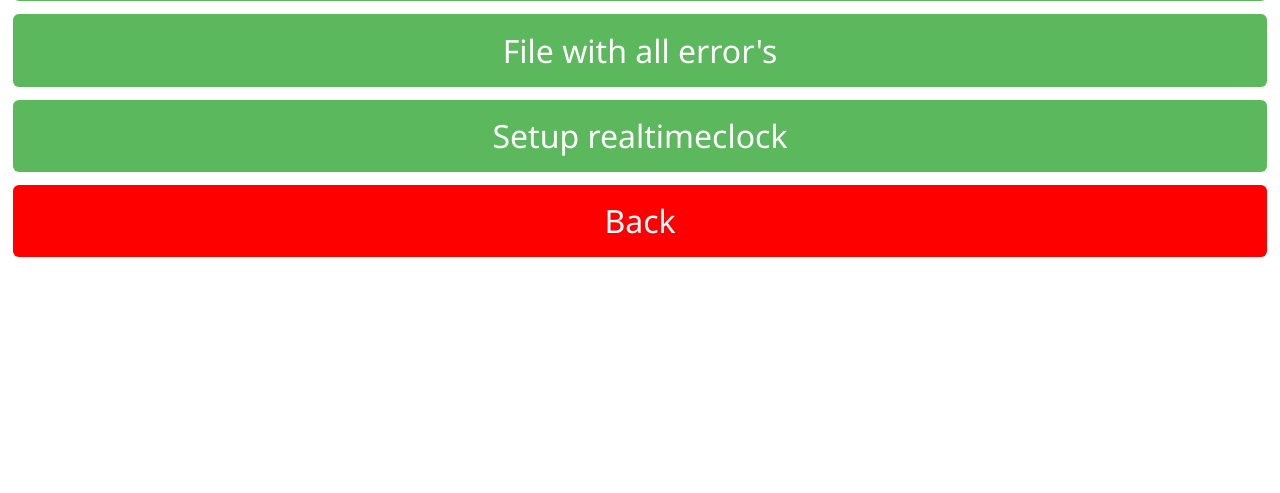
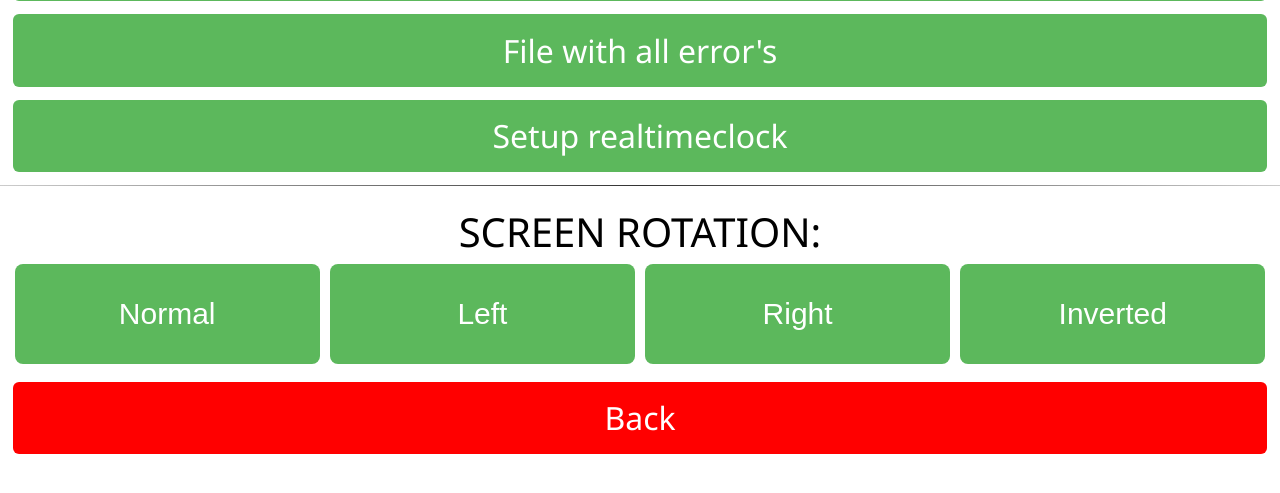
Before and after one commit to ismail424/Digital-Prayer-Time-Flask, a Flask app: page /advanced in a window 1280 px wide. Shown: the part 169-662 px from the top of the page. Run offline with Flask 2, Linux system fonts and the light colour scheme; some libraries are stand-ins or nearby versions.

Commit message:
Added screen rotation

```diff
--- a/app.py
+++ b/app.py
@@ -231,7 +231,6 @@ def delete_file(id):
 
 
 
-
 @app.route( '/translate' )
 def translate():
     translate = get_translation()
@@ -312,6 +311,19 @@ def new_prayertime_salahtimes2(json):
     except Exception as e:
         save_error(e)
 
+@socketio.on('rotate_screen')
+def rotate_screen(json):
+    try:
+        rotation  = str(json["data"])
+        os.system("xrandr -o {}".format(rotation))
+    except Exception as e:
+        print(e)
+        save_error(e)
+
+@app.route( '/get_vaktija_eu' )
+def get_vaktija_eu():
+    return get_all_data_vakitja_eu()
+
 @app.route( '/refresh' )
 def refresh_now():
     refresh()
--- a/error.txt
+++ b/error.txt
@@ -1,3 +1,7 @@
 2021-10-25 | ('Error on line 307', 'ProgrammingError', ProgrammingError('Cannot operate on a closed database.'))
 
 2021-10-25 | ('Error on line 307', 'ProgrammingError', ProgrammingError('Cannot operate on a closed database.'))
+
+2021-12-01 | ('Error on line 298', 'KeyError', KeyError('data'))
+
+2021-12-01 | ('Error on line 298', 'KeyError', KeyError('data'))
--- a/static/css/styles.css
+++ b/static/css/styles.css
@@ -134,10 +134,40 @@ input{
 }
 
 
-  .select{
-    padding: 10px 20px;
-    border: 1px solid grey;
-  }
+.select{
+padding: 10px 20px;
+border: 1px solid grey;
+}
+#screen-rotate-name{
+    font-size: 40px;
+    font-weight: 900;
+    text-transform: uppercase;
+    font-family: 'Segoe UI', Tahoma, Geneva, Verdana, sans-serif;
+    font-weight: normal;
+    text-align: center;
+    margin: 0px;
+}
+
+.parent {
+    width: 98.5%;
+    margin: auto;
+    display: flex;
+    flex-wrap: wrap;
+}
+
+.child {
+    flex: 1 0 20%;
+    border-radius: 8px;
+    margin: 5px;
+    height: 100px;
+    background-color: #5cb85c;
+    color: white;
+    font-size: 30px;
+}
+.child:hover{
+    background-color: #3e8d3e;
+    cursor: pointer;
+}
 
 
 /* CSS for desktop vy*/
@@ -195,4 +225,7 @@ img{
     input{
         font-size:20px;
     }
+    .child {
+        flex: 1 0 40%;
+    }
 }
--- a/templates/advanced.html
+++ b/templates/advanced.html
@@ -1,19 +1,34 @@
 {% extends 'layout/layout.html' %}
 {% block title %}Advanced{% endblock %}
 {% block content %}
+<script src="{{url_for('static', filename='script/socket.io.js')}}" crossorigin="anonymous"></script>
 
 <a href="prayertime" class="button">Change prayer times table</a>
 <button  onclick=" update_button_accept()"class="button">Update System</button>
 <a href="error" class="button">File with all error's</a>
 <a href="setup-realtimeclock" class="button">Setup realtimeclock</a>
-
+<hr><br>
+<p id="screen-rotate-name">Screen rotation:</p>
+<div class="parent">
+    <button onclick="rotate('normal')" class="child">Normal</button>
+    <button onclick="rotate('left')" class="child">Left</button>
+    <button onclick="rotate('right')" class="child">Right</button>
+    <button onclick="rotate('inverted')" class="child">Inverted</button>
+</div>
 <a href="/" class="button" style="background-color: red !important;">Back</a>
 <script>
-function update_button_accept(){
-    if (confirm('Are you sure you want to update the system?')) {
-        window.location.replace("/update")
+    var socket = io();
+
+    function update_button_accept(){
+        if (confirm('Are you sure you want to update the system?')) {
+            window.location.replace("/update")
+        }
     }
-}
+    const rotate = (rotation) => {
+        console.log(rotation)
+        socket.emit('rotate_screen', {"data": rotation});
 
+    }
 </script>
+
 {% endblock %}
```
Also changed, not shown: new_prayer_times.py (+8 -0 lines), start.py (deleted, +0 -23 lines), static/script/handle_socket.js (+12 -5 lines), static/script/new_times.js (added, +90 -0 lines), templates/time.html (+11 -6 lines), database.db.
